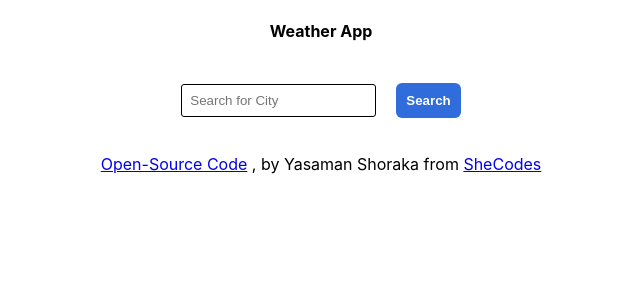
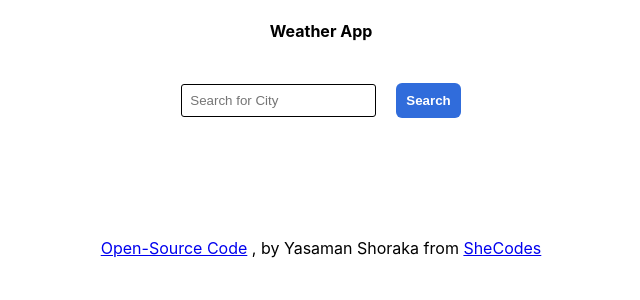
Before and after one commit to y-shoraka/Finaaaaal-react-weahter, a React (Create React App) app: page / in a window 1280 px wide. Shown: the top 300 px of the page, without its empty margins (319-959 px from the left). Built offline with nearby package versions, Linux system fonts and the light colour scheme.

Commit message:
change the css of footer

```diff
--- a/src/App.js
+++ b/src/App.js
@@ -6,7 +6,7 @@ export default function App() {
     <div className="App">
       <header className="App-header">
         <Weather />
-        <p>
+        <p className="Footer">
           <a
             href="https://github.com/y-shoraka/react-weather"
             target={"_blank"}
--- a/src/Weathers.css
+++ b/src/Weathers.css
@@ -22,3 +22,10 @@ body {
     text-align: left;
     margin: 0 35%;
   }
+.Footer{
+
+  display: block;
+  margin: 100px auto;
+  text-align: center;
+
+}
```
